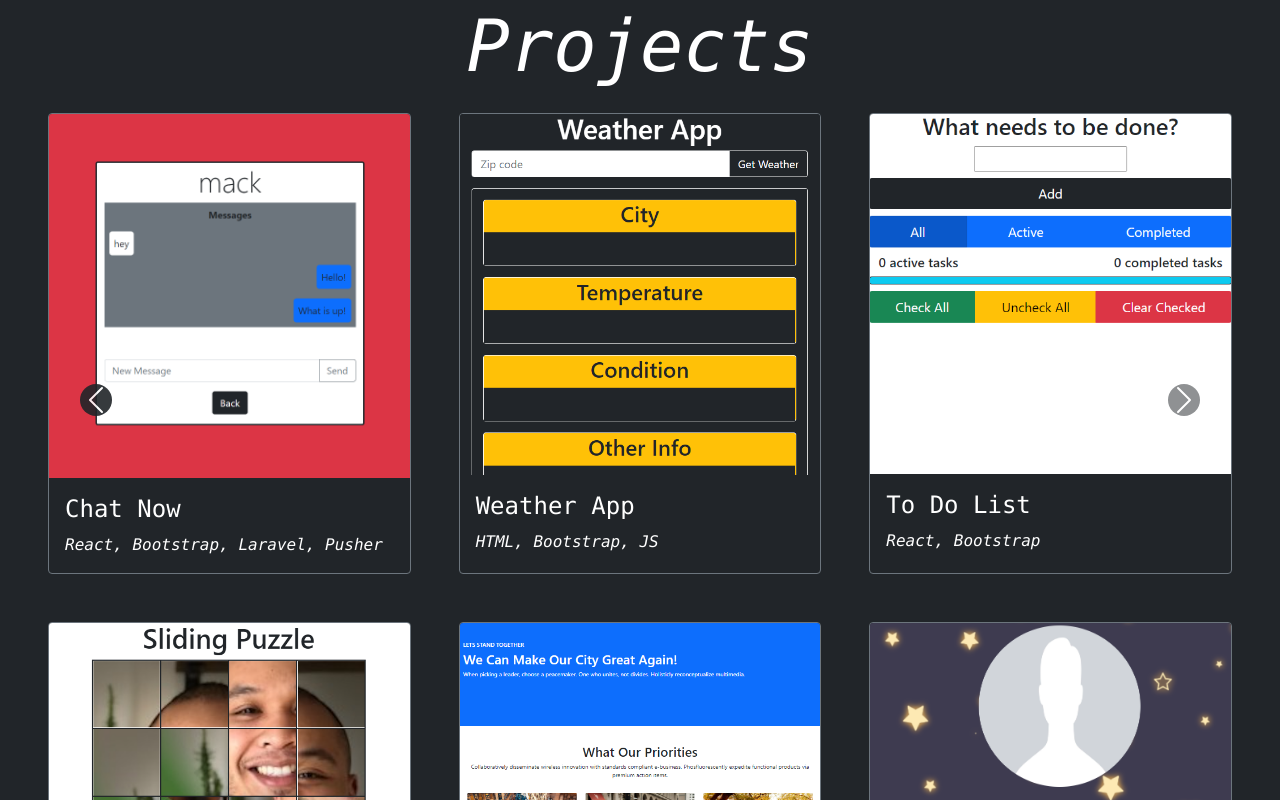
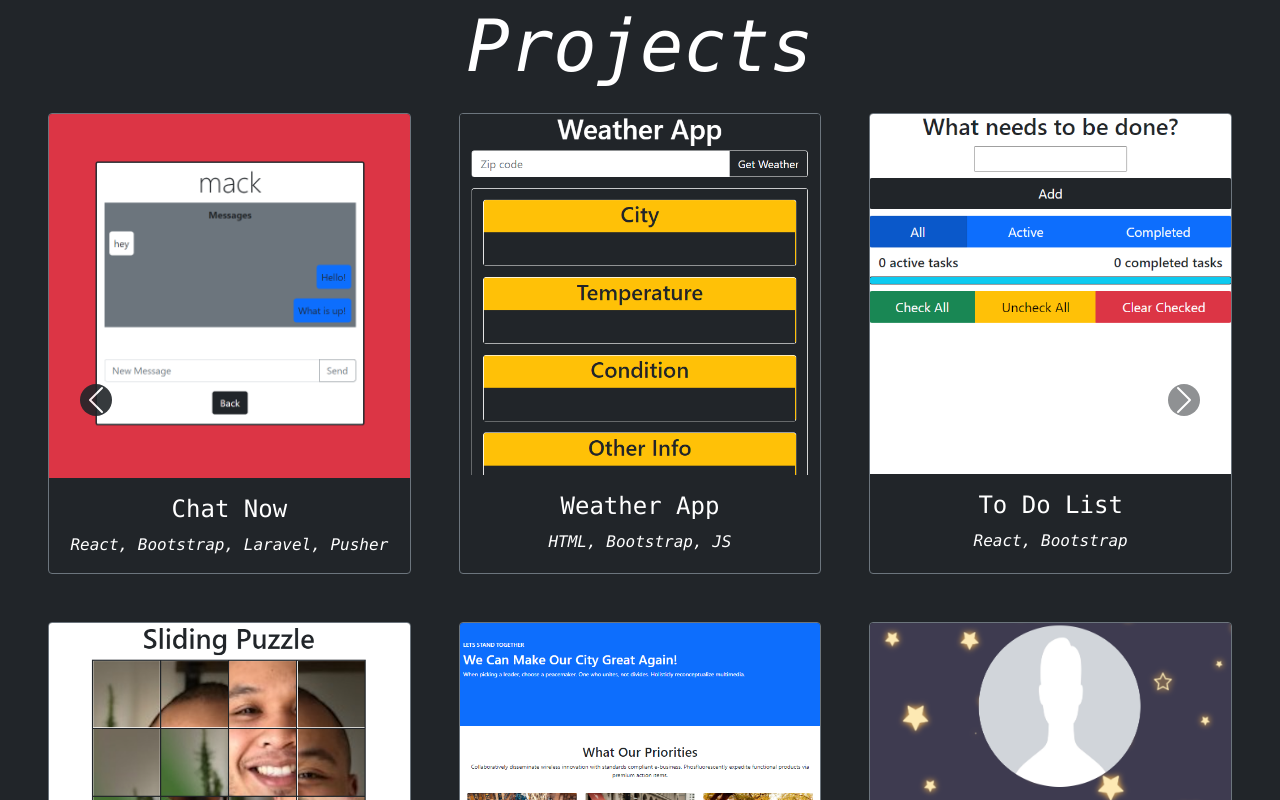
Before and after one commit to chamce/portfolio, a React (Create React App) app: page / in a window 1280 px wide. Both pictures are taken after a click on the button 658 px from the left and 772 px from the top of the page. Built offline with nearby package versions, Linux system fonts and the light colour scheme.

Commit message:
added github links and resume link

```diff
--- a/src/App.css
+++ b/src/App.css
@@ -1,3 +1,17 @@
 .Page, html, body {
     height: 100vh;
 }
+
+svg:hover path, svg:hover polygon, .title:hover {
+    fill: yellow;
+    color: blue;
+    -webkit-transition: all .5s ease-in-out;
+    -moz-transition: all .5s ease-in-out;
+    -o-transition: all .5s ease-in-out;
+    transition: all .5s ease-in-out;
+}
+
+.title {
+    text-decoration: none;
+    color: white;
+}
--- a/src/BlogPosts.js
+++ b/src/BlogPosts.js
@@ -84,7 +84,14 @@ export default function BlogPosts() {
         <>
             <div className='Page bg-dark text-white d-flex align-items-center justify-content-center'>
                 <div className='Introduction'>
-                    <h1 className='display-2 text-center'><samp>Awesome Inc Bootcamp Blog</samp></h1>
+                    <h1 className='display-2 text-center'>
+                        <samp>
+                            <a href='https://www.awesomeinc.org/bootcamp' target='_blank' rel='noreferrer' className='title'>
+                                <span>Awesome Inc Bootcamp</span>
+                            </a>
+                            {' Blog'}
+                        </samp>
+                    </h1>
                     <h1 className='display-5 text-center pb-3 fst-italic'><samp>Spring 2021</samp></h1>
                     <div className='overflow-auto border border-white rounded' style={ {height: '321px'} }>
                         <div class="accordion" id="accordionExample" style={ {maxWidth: '989.65px'} }>
--- a/src/Portfolio.js
+++ b/src/Portfolio.js
@@ -13,15 +13,15 @@ import chat from './Images/chat.PNG';
 
 export default function Portfolio() {
     let projects = [
-        {link: 'https://chamce-messenger.web.app/', img: chat, title: 'Chat Now', text: 'React, Bootstrap, Laravel, Pusher'},
-        {link: 'https://chamce.github.io/weather/', img: weather, title: 'Weather App', text: 'HTML, Bootstrap, JS'},
-        {link: 'https://to-do-list-b6fa7.web.app/', img: todo, title: 'To Do List', text: 'React, Bootstrap'},
-        {link: 'https://chamce-sliding-puzzle.web.app/', img: puzzle, title: 'Sliding Puzzle', text: 'React, Bootstrap'},
-        {link: 'https://chamce.github.io/campaign/', img: campaign, title: 'Campaign', text: 'HTML, Bootstrap'},
-        {link: 'https://chamce.github.io/contact-card/', img: contact, title: 'Contact Card', text: 'HTML, Bootstrap'},
-        {link: 'https://chamce.github.io/tic-tac-toe/', img: ttt, title: 'Tic Tac Toe', text: 'HTML, Bootstrap, JS'},
-        {link: 'https://chamce.github.io/digital-clock/', img: digital, title: 'Digital Clock', text: 'HTML, CSS, JS'},
-        {link: 'https://chamce.github.io/countdown-timer/', img: countdown, title: 'Countdown Timer', text: 'HTML, CSS, JS'},
+        {github: 'https://github.com/chamce/checkers-front-end', link: 'https://chamce-messenger.web.app/', img: chat, title: 'Chat Now', text: 'React, Bootstrap, Laravel, Pusher'},
+        {github: 'https://github.com/chamce/weather', link: 'https://chamce.github.io/weather/', img: weather, title: 'Weather App', text: 'HTML, Bootstrap, JS'},
+        {github: 'https://github.com/chamce/to-do-list', link: 'https://to-do-list-b6fa7.web.app/', img: todo, title: 'To Do List', text: 'React, Bootstrap'},
+        {github: 'https://github.com/chamce/sliding-puzzle', link: 'https://chamce-sliding-puzzle.web.app/', img: puzzle, title: 'Sliding Puzzle', text: 'React, Bootstrap'},
+        {github: 'https://github.com/chamce/campaign', link: 'https://chamce.github.io/campaign/', img: campaign, title: 'Campaign', text: 'HTML, Bootstrap'},
+        {github: 'https://github.com/chamce/contact-card', link: 'https://chamce.github.io/contact-card/', img: contact, title: 'Contact Card', text: 'HTML, Bootstrap'},
+        {github: 'https://github.com/chamce/tic-tac-toe', link: 'https://chamce.github.io/tic-tac-toe/', img: ttt, title: 'Tic Tac Toe', text: 'HTML, Bootstrap, JS'},
+        {github: 'https://github.com/chamce/digital-clock', link: 'https://chamce.github.io/digital-clock/', img: digital, title: 'Digital Clock', text: 'HTML, CSS, JS'},
+        {github: 'https://github.com/chamce/countdown-timer', link: 'https://chamce.github.io/countdown-timer/', img: countdown, title: 'Countdown Timer', text: 'HTML, CSS, JS'},
     ];
 
     return (
--- a/src/Project.js
+++ b/src/Project.js
@@ -8,8 +8,10 @@ export default function Project(props) {
             <div class="col">
                 <div class="card bg-dark text-white border border-secondary h-100">
                     <a href={ props.project.link } target='_blank' rel='noreferrer'><img src={ props.project.img } class="card-img-top" alt="..."></img></a>
-                    <div class="card-body">
-                        <h4 class="card-title"><samp>{ props.project.title }</samp></h4>
+                    <div class="card-body text-center">
+                        <a href={ props.project.github } target='_blank' rel='noreferrer' className='title'>
+                            <h4 class="card-title"><samp>{ props.project.title }</samp></h4>
+                        </a>
                         <p class="card-text fst-italic"><samp>{ props.project.text }</samp></p>
                     </div>
                 </div>
--- a/src/Splash.js
+++ b/src/Splash.js
@@ -7,7 +7,9 @@ export default function Splash() {
         <>
             <div className='Page bg-dark text-white d-flex align-items-center justify-content-center'>
                 <div className='Welcome'>
-                    <h1 className='text-center display-2'><samp>Chancellor Whitaker</samp></h1>
+                    <a href='https://ide.codeanywhere.com/portfolio-whitakerchancellor489903/files/download/?id=5fb38625-8592-4847-b159-5f7cc67d1708' className='title'>
+                        <h1 className='text-center display-2'><samp>Chancellor Whitaker</samp></h1>
+                    </a>
                     <h1 className='text-center display-2 fst-italic'><samp>Web Developer</samp></h1>
                     <div className='d-flex justify-content-center d-grid gap-4 pt-3'>
                         <a href='https://github.com/chamce' target='_blank' rel='noreferrer'>
```
Also changed, not shown: 1 other file (tests, documents, lock files or other folders).
